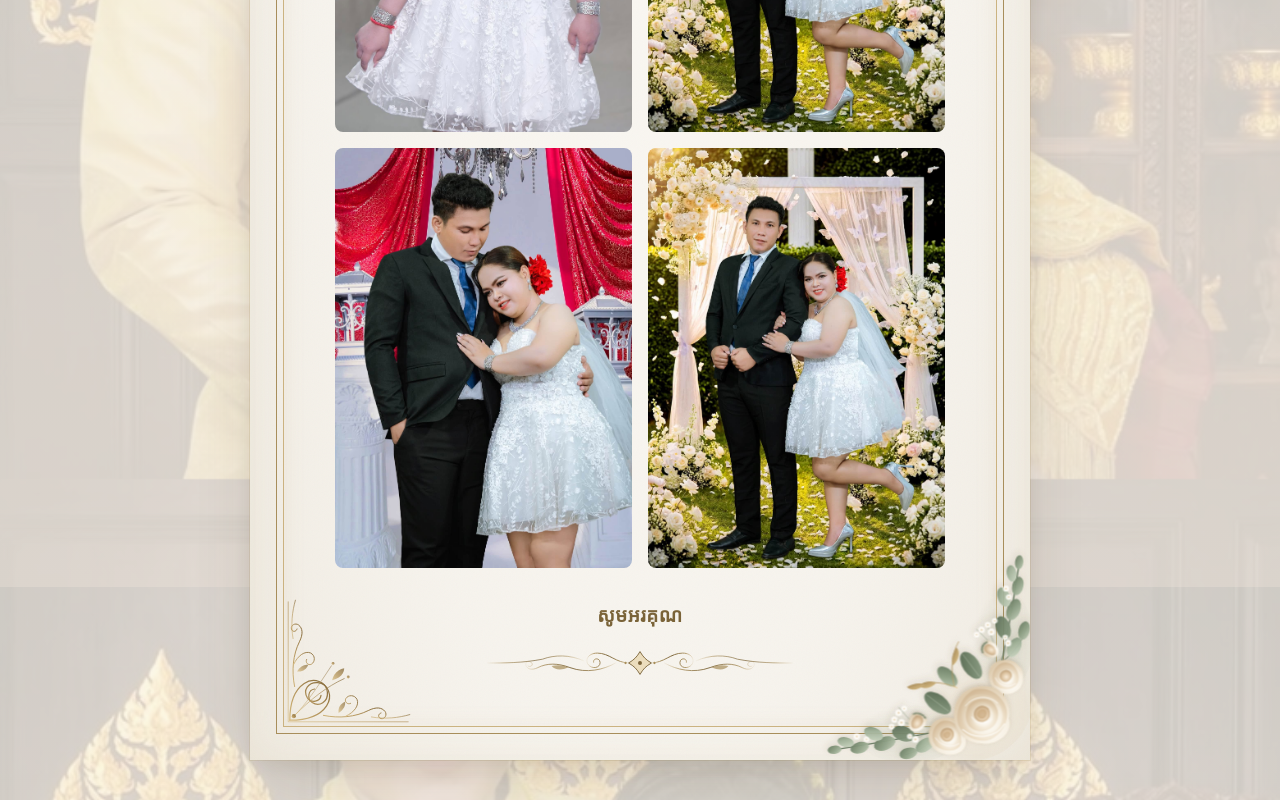
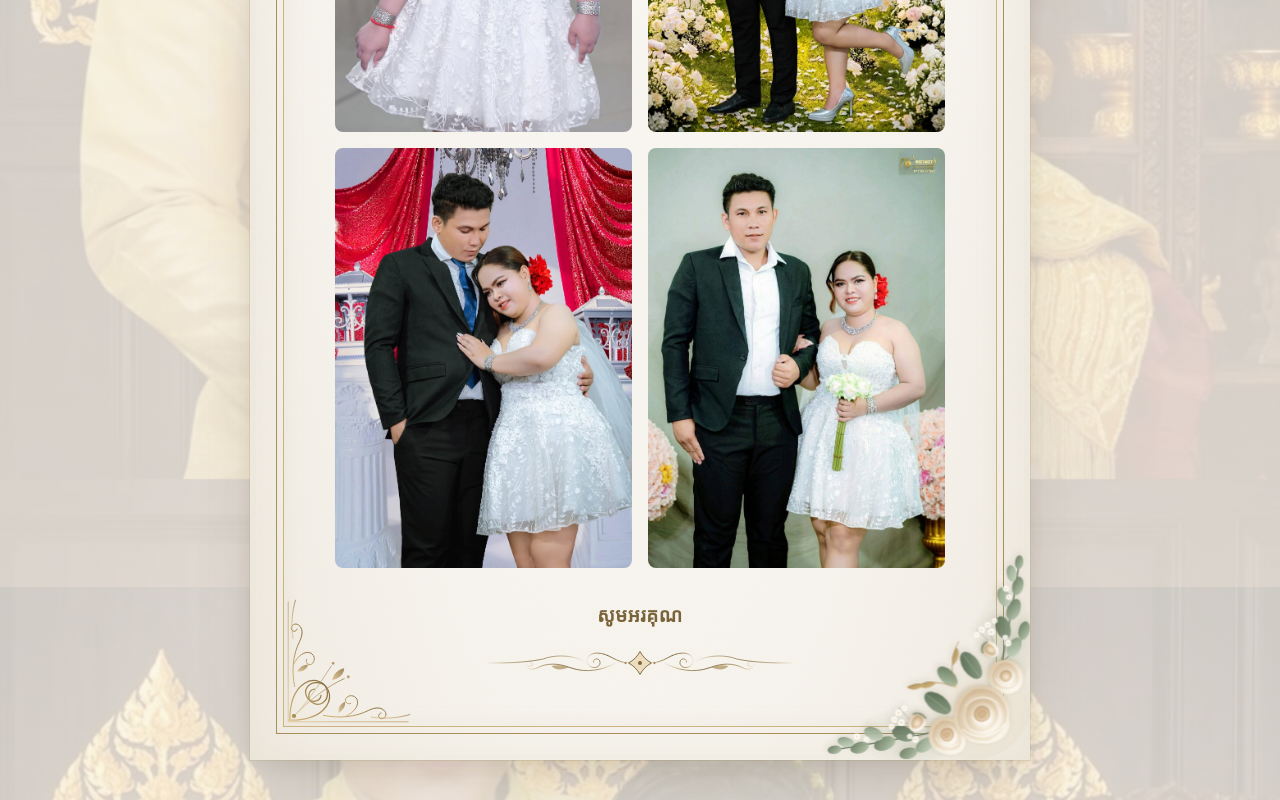
Before and after one commit to sreyleaknorn/samphors-wedding, a plain HTML site: page index.html in a window 1280 px wide. Shown: the part 2613-3413 px from the top of the page. Drawn offline with nearby package versions, Linux system fonts and the light colour scheme; a web font is replaced by a local one.

Commit message:
Replace Waterfall image with a new image

```diff
--- a/index.html
+++ b/index.html
@@ -638,7 +638,7 @@ body.no-scroll {
 			<img src="images/1.jpg" alt="Mountains">
 			<img src="images/4s.jpg" alt="Waterfall">
 			<img src="images/5.jpg" alt="Forest">
-			<img src="images/4s.jpg" alt="Waterfall">
+			<img src="images/6.jpg" alt="Waterfall">
 		  </div>
 
 
```
